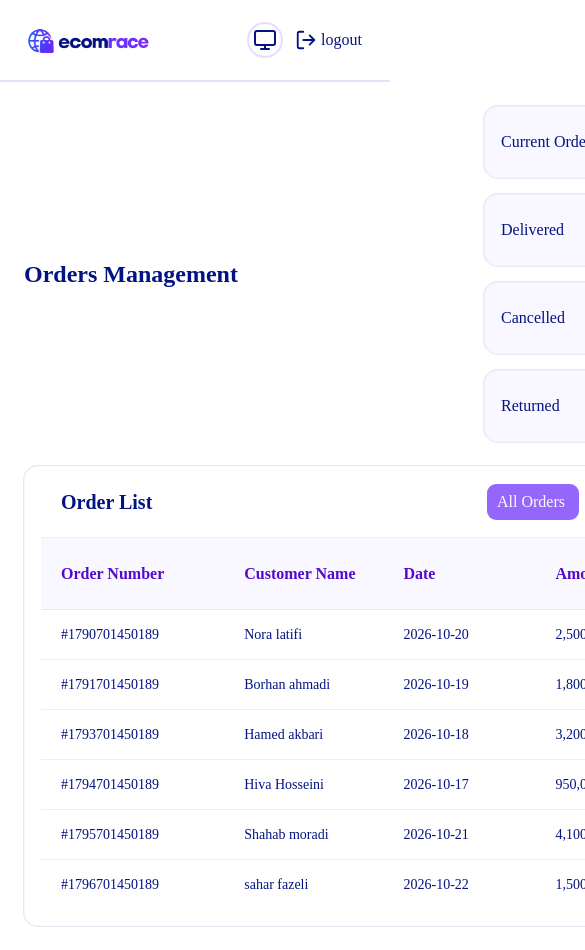
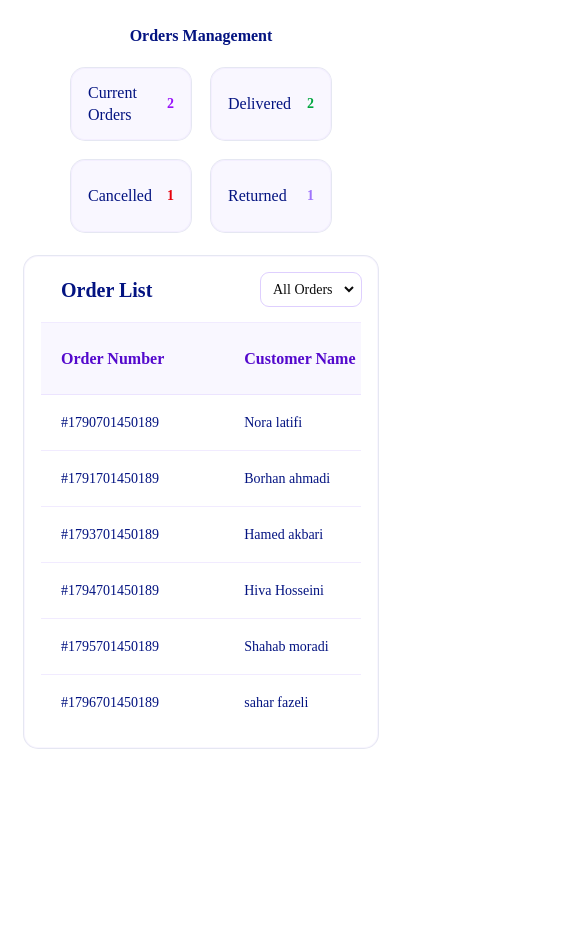
Before and after one commit to Hanieh-yousefzadeh/Dashboard-panel, a Next.js app: page /panel/orders in a window 390 px wide. Shown: the top 950 px of the page, 585 px wide, since content can reach past the window. After the commit the page ends 844 px from the top, so only its background shows below. Built offline with nearby package versions, Linux system fonts and the light colour scheme.

Commit message:
style : responsive adminpanel

```diff
--- a/src/app/panel/orders/page.tsx
+++ b/src/app/panel/orders/page.tsx
@@ -55,61 +55,66 @@ export default function OrdersPage() {
         <main className=" p-6">
             {mounted && (
                 <>
-                    <div className="flex items-center gap-55 pb-6">
-                        <h1 className="text-2xl font-bold w-60">Orders Management</h1>
+                    <div className="sm:flex-row flex flex-col items-center justify-center lg:justify-start xl:gap-55 lg:gap-15 md:gap-10 pb-6">
+                        <h1 className="xl:text-2xl font-bold xl:w-60 sm:pb-0 pb-5">Orders Management</h1>
 
-                        <div className="grid grid-cols-1 gap-4 sm:grid-cols-2 xl:grid-cols-4">
-                            <Card className="flex flex-row justify-between items-center w-45 h-18 border border-[#7a3ffa0b] bg-[#f1ebfe6a]">
+                        <div className="grid xl:gap-4 gap-5 grid-cols-2  sm:grid-cols-4">
+                            <Card className="flex flex-row justify-between items-center xl:w-45 w-30 h-18 border border-[#7a3ffa0b] bg-[#f1ebfe6a]">
                                 <CardHeader>
-                                    <CardTitle className=" w-30 text-[#031381]">Current Orders</CardTitle>
+                                    <CardTitle className=" xl:w-30 text-[#031381]">Current Orders</CardTitle>
                                 </CardHeader>
                                 <CardContent>
-                                    <p className="text-3xl font-bold text-purple-600">{pending}</p>
+                                    <p className="lg:text-3xl font-bold text-purple-600">{pending}</p>
                                 </CardContent>
                             </Card>
 
-                            <Card className="flex flex-row justify-between items-center w-45 h-18 border  border-[#7a3ffa0b] bg-[#f1ebfe6a]">
+                            <Card className="flex flex-row justify-between items-center xl:w-45 w-30 h-18 border  border-[#7a3ffa0b] bg-[#f1ebfe6a]">
                                 <CardHeader>
                                     <CardTitle className="text-[#031381]">Delivered</CardTitle>
                                 </CardHeader>
                                 <CardContent>
-                                    <p className="text-3xl font-bold text-green-600">{delivered}</p>
+                                    <p className="lg:text-3xl font-bold text-green-600">{delivered}</p>
                                 </CardContent>
                             </Card>
 
-                            <Card className="flex flex-row justify-between items-center w-45 h-18 border  border-[#7a3ffa0b] bg-[#f1ebfe6a]">
+                            <Card className="flex flex-row justify-between items-center xl:w-45 w-30 h-18 border  border-[#7a3ffa0b] bg-[#f1ebfe6a]">
                                 <CardHeader>
                                     <CardTitle className="text-[#031381]">Cancelled</CardTitle>
                                 </CardHeader>
                                 <CardContent>
-                                    <p className="text-3xl font-bold text-red-600">{cancelled}</p>
+                                    <p className="lg:text-3xl font-bold text-red-600">{cancelled}</p>
                                 </CardContent>
                             </Card>
 
-                            <Card className="flex flex-row justify-between items-center w-45 h-18 border  border-[#7a3ffa0b] bg-[#f1ebfe6a]">
+                            <Card className="flex flex-row justify-between items-center xl:w-45 w-30 h-18 border  border-[#7a3ffa0b] bg-[#f1ebfe6a]">
                                 <CardHeader>
                                     <CardTitle className="text-[#031381]">Returned</CardTitle>
                                 </CardHeader>
                                 <CardContent>
-                                    <p className="text-3xl font-bold text-[#7a3ffab7]">{returned} </p>
+                                    <p className="lg:text-3xl font-bold text-[#7a3ffab7]">{returned} </p>
                                 </CardContent>
                             </Card>
                         </div>
                     </div>
-                    <Card className="w-full border border-[#7a3ffa0b]">
+                    <Card className="w-full  border border-[#7a3ffa0b] ">
                         <CardHeader className="flex items-center justify-between">
-                            <CardTitle className="text-xl pl-5 font-semibold text-[#031381]">Order List</CardTitle>
-                            <div className="flex flex-wrap gap-2 pr-5">
-                                <Button onClick={() => setFilter("all")} className="text-base bg-[#7a3ffacb] py-4.5 pr-3.5 hover:bg-[#5409cd] cursor-pointer"> All Orders</Button>
-                                <Button onClick={() => setFilter("pending")} className="text-base bg-[#7a3ffacb] py-4.5 pr-3.5 hover:bg-[#5409cd] cursor-pointer"> Pending</Button>
-                                <Button onClick={() => setFilter("delivered")} className="text-base bg-[#7a3ffacb] py-4.5 pr-3.5 hover:bg-[#5409cd] cursor-pointer">Delivered</Button>
-                                <Button onClick={() => setFilter("cancelled")} className="text-base bg-[#7a3ffacb] py-4.5 pr-3.5 hover:bg-[#5409cd] cursor-pointer">Cancelled</Button>
-                                <Button onClick={() => setFilter("returned")} className="text-base bg-[#7a3ffacb] py-4.5 pr-3.5 hover:bg-[#5409cd] cursor-pointer">Returned</Button>
-                            </div>
+                            <CardTitle className="text-xl pl-5 font-semibold text-[#031381]"> Order List</CardTitle>
+                            <select
+                                value={filter}
+                                onChange={(e) => setFilter(e.target.value)}
+                                className="rounded-md p-2 border-r-4 border-r-white outline-[#7a3ffa3f] outline"
+                            >
+                                <option value="all">All Orders</option>
+                                <option value="pending">Pending</option>
+                                <option value="delivered">Delivered</option>
+                                <option value="cancelled">Cancelled</option>
+                                <option value="returned">Returned</option>
+                            </select>
                         </CardHeader>
 
-                        <CardContent>
-                            <Table>
+                        <CardContent className="min-w-0">
+                            <div className="xl:w-full w-80 lg:w-180 sm:w-170 overflow-x-auto">
+                                <Table className="">
                                     <TableHeader >
                                         <TableRow className="bg-[#f1ebfe6a] border-t h-18" >
                                             <TableHead className="text-base font-extrabold text-[#5409CD] pl-5  pr-18">Order Number</TableHead>
@@ -123,7 +128,7 @@ export default function OrdersPage() {
 
                                     <TableBody className="text-[#031381]">
                                         {filteredOrders.map((order) => (
-                                        <TableRow key={order.id} className="h-10">
+                                            <TableRow key={order.id} className="h-14">
                                                 <TableCell className="pl-5">#{order.id}</TableCell>
                                                 <TableCell>{order.customer}</TableCell>
                                                 <TableCell className="pr-10">{order.date}</TableCell>
@@ -158,6 +163,8 @@ export default function OrdersPage() {
                                         )}
                                     </TableBody>
                                 </Table>
+
+                            </div>
                         </CardContent>
                     </Card>
                 </>
--- a/src/app/panel/products/page.tsx
+++ b/src/app/panel/products/page.tsx
@@ -101,10 +101,10 @@ export default function ProductsPage() {
     }
 
     return (
-        <div className="p-5">
+        <div className="p-5 pl-8 xl:w-316 md:w-3xl w-80 overflow-x-atuo">
             <div className="pb-12 flex items-center justify-between">
                 <div className="flex flex-col gap-3">
-                    <h1 className="text-2xl font-bold">Products Management </h1>
+                    <h1 className="sm:text-2xl font-bold">Products Management </h1>
                     <p className="text-sm text-[#7B29FB]"> Total Products: ({products.length}) </p>
                 </div>
                 <Dialog open={open} onOpenChange={setOpen}>
@@ -182,7 +182,7 @@ export default function ProductsPage() {
                                 const category = mockCategories.find((item) => item.id === product.categoryId)
                                 return (
                                     <TableRow key={product.id}>
-                                        <TableCell className="pl-8 pr-30">{product.id} </TableCell>
+                                        <TableCell className="pl-8 pr-20">{product.id} </TableCell>
                                         <TableCell>
                                             <div className="flex items-center gap-3 min-w-40">
                                                 <Image src={product.image} alt={product.name} width={48} height={48}
--- a/src/app/panel/users/page.tsx
+++ b/src/app/panel/users/page.tsx
@@ -91,10 +91,10 @@ export default function UsersPage() {
         dispatch(deletecustomer(id))
     }
     return (
-        <div className="p-5 w-7xl">
+        <div className="p-5 pl-8 xl:w-316 md:w-3xl w-80 overflow-x-atuo ">
             <div className="flex justify-between pb-12">
                 <div className="flex flex-col gap-3">
-                    <h1 className="text-2xl font-bold"> Manage your customers</h1>
+                    <h1 className="lg:text-2xl font-bold"> Manage your customers</h1>
                     <p className="text-sm text-[#7B29FB]">  Total customers: ({mounted ? customers.length : "..."}) </p>
                 </div>
                 <Dialog open={open} onOpenChange={setOpen}>
@@ -190,7 +190,7 @@ export default function UsersPage() {
                     <Table className="">
                         <TableHeader className="h-12 text-base bg-[#f1ebfe6a]">
                             <TableRow>
-                                <TableHead className="pl-11 font-semibold text-[#5409cd]">ID</TableHead>
+                                <TableHead className="xl:pl-11 font-semibold text-[#5409cd]">ID</TableHead>
                                 <TableHead className=" font-semibold text-[#5409cd]">Name</TableHead>
                                 <TableHead className=" font-semibold text-[#5409cd]">Email</TableHead>
                                 <TableHead className=" font-semibold text-[#5409cd]">Created</TableHead>
--- a/src/app/panel/vendors/page.tsx
+++ b/src/app/panel/vendors/page.tsx
@@ -95,10 +95,10 @@ export default function VendorsPage() {
         dispatch(deleteVendor(id))
     }
     return (
-        <div className="p-5 w-7xl">
+        <div className="p-5 pl-8 xl:w-316 md:w-3xl w-80 overflow-x-atuo">
             <div className="flex justify-between pb-12">
                 <div className="flex flex-col gap-3">
-                    <h1 className="text-2xl font-bold"> Vendors Management </h1>
+                    <h1 className="sm:text-2xl font-bold"> Vendors Management </h1>
                     <p className="text-sm text-[#7B29FB]"> Total Vendors: ({vendors.length}) </p>
                 </div>
                 <Dialog open={open} onOpenChange={setOpen}>
--- a/src/components/dashboard-card.tsx
+++ b/src/components/dashboard-card.tsx
@@ -27,13 +27,13 @@ export default function DashboardCard({ title, value, icon, description }: Card)
         return null;
     }
     return (
-        <div className="rounded-2xl border  border-[#7a3ffa0b] bg-[#f1ebfe6a] p-5 shadow-sm flex flex-col justify-center items-center w-58 h-30">
+        <div className="rounded-2xl border border-[#7a3ffa0b] bg-[#f1ebfe6a] p-5 shadow-sm flex flex-col justify-center items-center md:w-58  w-45 md:h-30 ">
             <div className="flex items-center justify-between">
-                <div className="rounded-lg p-2"> <Icon className="size-5" /> </div>
+                <div className="rounded-lg p-2"> <Icon className="sm:size-5" /> </div>
                 <p className="text-sm"> {title} </p>
 
             </div>
-            <h2 className=" text-2xl font-bold"> {value} </h2>
+            <h2 className=" sm:text-2xl font-bold"> {value} </h2>
             <p className="text-xs text-[#9468fc] pt-2">{description}</p>
         </div>
     );
--- a/src/components/header.tsx
+++ b/src/components/header.tsx
@@ -23,7 +23,7 @@ export default function Header() {
 
 
     if (!mounted) {
-        return <p className="p-8">Loading...</p>;
+        return <p className="sm:p-8">Loading...</p>;
     }
 
     function handleLogout() {
@@ -32,13 +32,13 @@ export default function Header() {
     }
 
     return (
-        <header className="flex justify-between pr-7 pl-4 border-b-2 border-[#7a3ffa2d]">
-            <img src="/Logo.png" className="h-20" />
+        <header className="w-5xl xl:w-full lg:flex hidden justify-between md:pr-7 sm:pl-4 border-b-2 border-[#7a3ffa2d]">
+            <img src="/Logo.png" className="md:h-20 w-40" />
             <div className="flex items-center gap-3">
                <div className=" border-2 border-[#7a3ffa2d] flex items-center rounded-full p-1 cursor-pointer">
                 <Theme/>
                </div>
-                <button onClick={handleLogout} className="flex items-center gap-1 cursor-pointer"><LogOut  className="size-5.5"/> logout</button>
+                <button onClick={handleLogout} className="flex items-center gap-1 cursor-pointer sm:text-base"><LogOut  className="sm:size-5.5"/> logout</button>
             </div>
         </header>
     )
--- a/src/components/sideBar.tsx
+++ b/src/components/sideBar.tsx
@@ -30,7 +30,7 @@ export default function SideBar() {
 
     const menu = navigation[user.role]
     return (
-        <aside className=" flex min-h-153 w-64 shrink-0 flex-col border-r-2 border-[#7a3ffa2d] p-4  ">
+        <aside className="hidden lg:flex h-153 w-64 shrink-0 flex-col border-r-2 border-[#7a3ffa2d] p-4  ">
             <div className="flex items-center pl-1 pb-8 gap-1">
                 <CircleUserRound className="text-[#5d16f76f] size-9" />
                 <h2 className=" font-bold">{user.role} Dashboard </h2>
--- a/src/components/statusOrders.tsx
+++ b/src/components/statusOrders.tsx
@@ -3,7 +3,7 @@ import {statusorders} from "@/data/mock-dashboard"
 export default function StatusOrders(){
 
     return (
-    <section className="w-[50%] rounded-xl border  border-[#7a3ffa1a] bg-card p-5 shadow-sm ">
+    <section className="xl:w-1/2 rounded-xl border  border-[#7a3ffa1a] bg-card p-5 shadow-sm ">
       <h2 className="mb-7 text-lg font-semibold">Latest Orders</h2>
 
       <div className="">
```
Also changed, not shown: src/app/panel/categories/page.tsx (+4 -4 lines), src/app/panel/page.tsx (+4 -3 lines), src/components/admin-dashbord.tsx (+6 -6 lines), src/components/salesChart.tsx (+5 -5 lines). Lines whose indentation alone changed are shown as unchanged.
